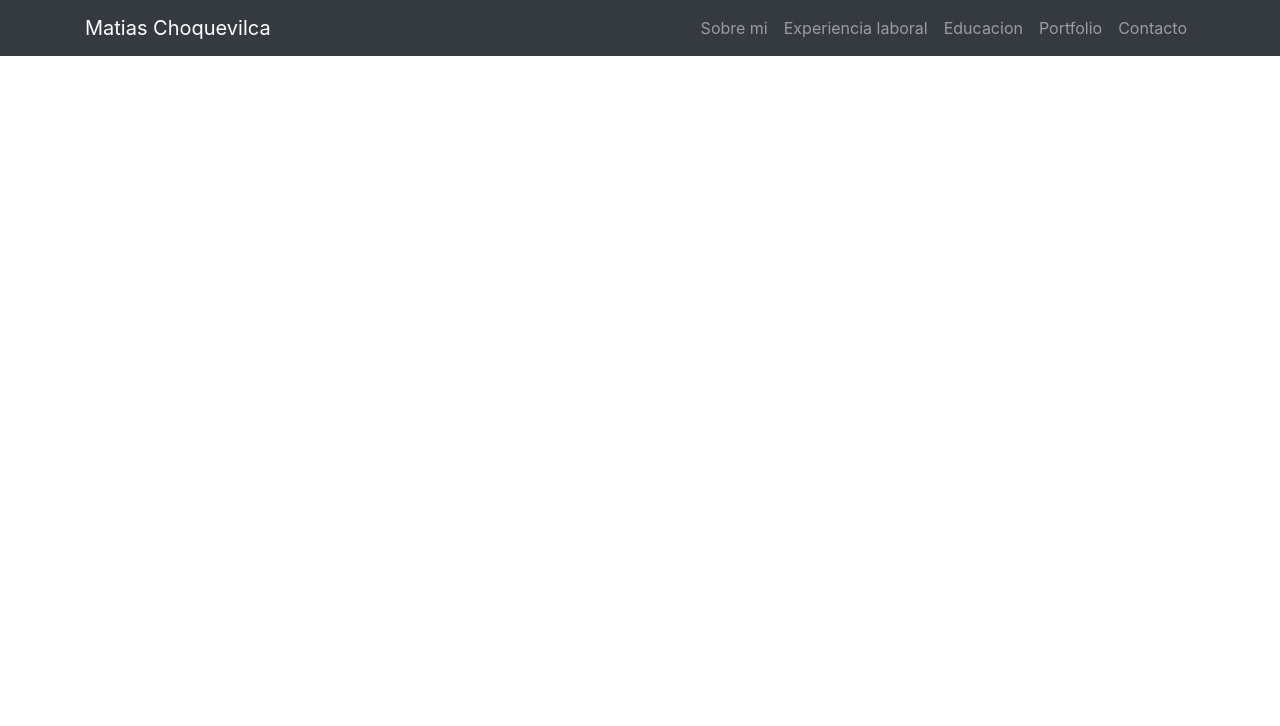
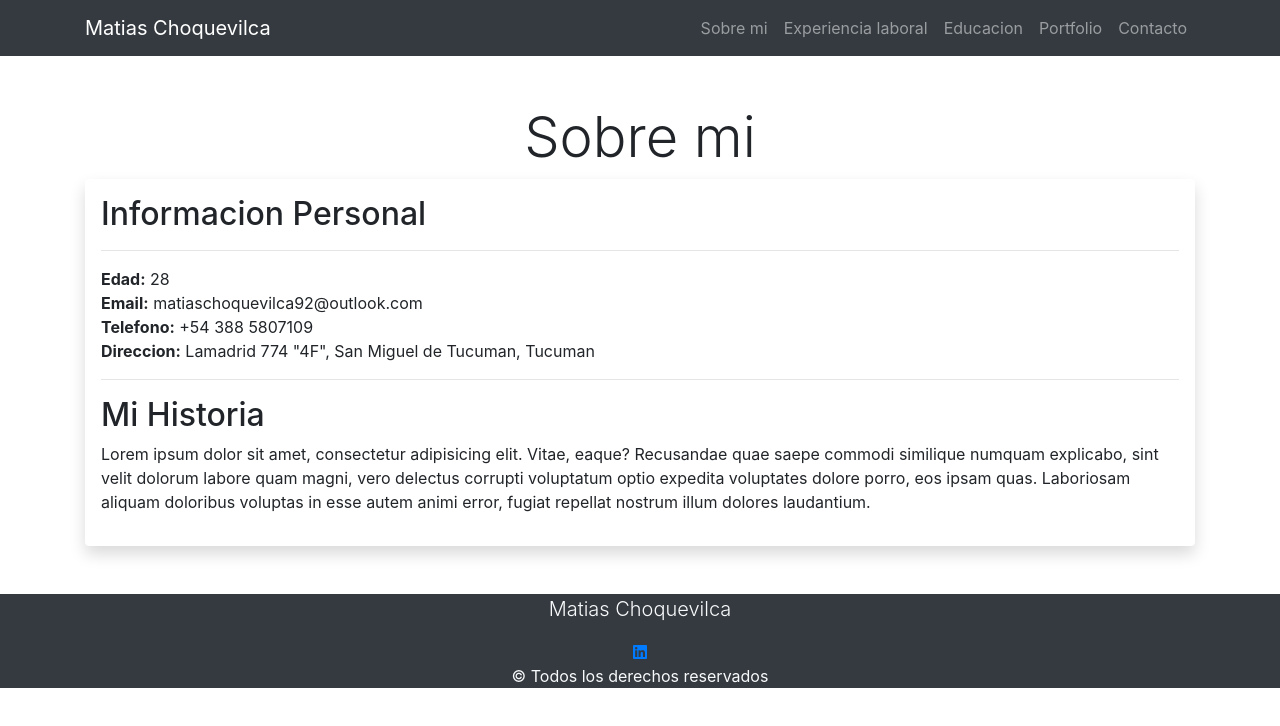
Before and after one commit to elnegrochoque/cvmio, a plain HTML site: page index.html in a window 1280 px wide. Drawn offline with nearby package versions, Linux system fonts and the light colour scheme.

Commit message:
agregamos info personal a la seccion sobre mi

```diff
--- a/index.html
+++ b/index.html
@@ -17,13 +17,18 @@
       <nav class="navbar navbar-expand-lg bg-dark navbar-dark">
         <div class="container">
           <a href="index.html" class="navbar-brand">Matias Choquevilca</a>
-                <button class="navbar-toggler" type="button" data-toggle="collapse" data-target="#navbarMenu">
+          <button
+            class="navbar-toggler"
+            type="button"
+            data-toggle="collapse"
+            data-target="#navbarMenu"
+          >
             <span class="navbar-toggler-icon"></span>
           </button>
           <div class="collapse navbar-collapse" id="navbarMenu">
             <ul class="navbar-nav ml-auto">
               <li class="navbar-item">
-                            <a href="#" class="nav-link">Sobre mi</a>
+                <a href="#sobreMi" class="nav-link">Sobre mi</a>
               </li>
               <li class="navbar-item">
                 <a href="#" class="nav-link">Experiencia laboral</a>
@@ -42,8 +47,51 @@
         </div>
       </nav>
     </header>
-    <main></main>
-    <footer></footer>
+    <main>
+      <section></section>
+      <section class="container my-5">
+        <section id="sobreMi">
+          <h1 class="text-center display-4">Sobre mi</h1>
+
+          <article class="shadow p-3 rounded">
+            <h2>Informacion Personal</h2>
+            <hr />
+            <ul class="list-unstyled">
+              <li><span class="font-weight-bold">Edad:</span> 28</li>
+              <li>
+                <span class="font-weight-bold">Email:</span>
+                matiaschoquevilca92@outlook.com
+              </li>
+              <li>
+                <span class="font-weight-bold">Telefono:</span> +54 388 5807109
+              </li>
+              <li>
+                <span class="font-weight-bold">Direccion:</span> Lamadrid 774
+                "4F", San Miguel de Tucuman, Tucuman
+              </li>
+
+            </ul>
+            <hr />
+            <h2>Mi Historia</h2>
+            <p>
+              Lorem ipsum dolor sit amet, consectetur adipisicing elit. Vitae,
+              eaque? Recusandae quae saepe commodi similique numquam explicabo,
+              sint velit dolorum labore quam magni, vero delectus corrupti
+              voluptatum optio expedita voluptates dolore porro, eos ipsam quas.
+              Laboriosam aliquam doloribus voluptas in esse autem animi error,
+              fugiat repellat nostrum illum dolores laudantium.
+            </p>
+          </article>
+        </section>
+      </section>
+    </main>
+    <footer class="bg-dark text-light text-center">
+      <div class="container">
+        <p class="lead">Matias Choquevilca</p>
+        <a href="#"><i class="fab fa-linkedin"></i> </a>
+        <p>&copy; Todos los derechos reservados</p>
+      </div>
+    </footer>
     <script
       src="https://code.jquery.com/jquery-3.5.1.slim.min.js"
       integrity="sha384-DfXdz2htPH0lsSSs5nCTpuj/zy4C+OGpamoFVy38MVBnE+IbbVYUew+OrCXaRkfj"
@@ -54,5 +102,9 @@
       integrity="sha384-ho+j7jyWK8fNQe+A12Hb8AhRq26LrZ/JpcUGGOn+Y7RsweNrtN/tE3MoK7ZeZDyx"
       crossorigin="anonymous"
     ></script>
+    <script
+      src="https://kit.fontawesome.com/7cec645e0f.js"
+      crossorigin="anonymous"
+    ></script>
   </body>
 </html>
```
Lines whose indentation alone changed are shown as unchanged.
